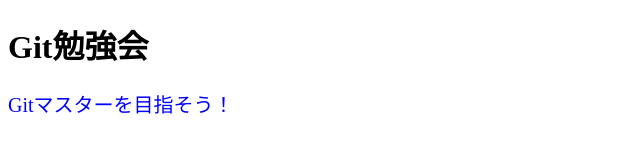
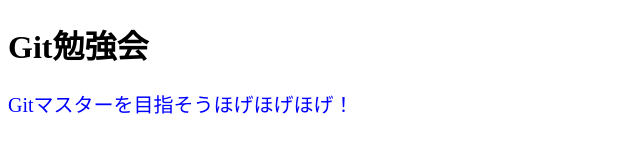
Before and after one commit to ayanoaizu/Mywebsite, a plain HTML site: page index.html in a window 1280 px wide. Shown: the whole page, without its empty margins (0-640 px from the left). Drawn offline with Linux system fonts and the light colour scheme.

Commit message:
changed text

```diff
--- a/index.html
+++ b/index.html
@@ -7,6 +7,6 @@
 </head>
 <body>
   <h1>Git勉強会</h1>
-  <p>Gitマスターを目指そう！</p>
+  <p>Gitマスターを目指そうほげほげほげ！</p>
 </body>
 </html>
```
